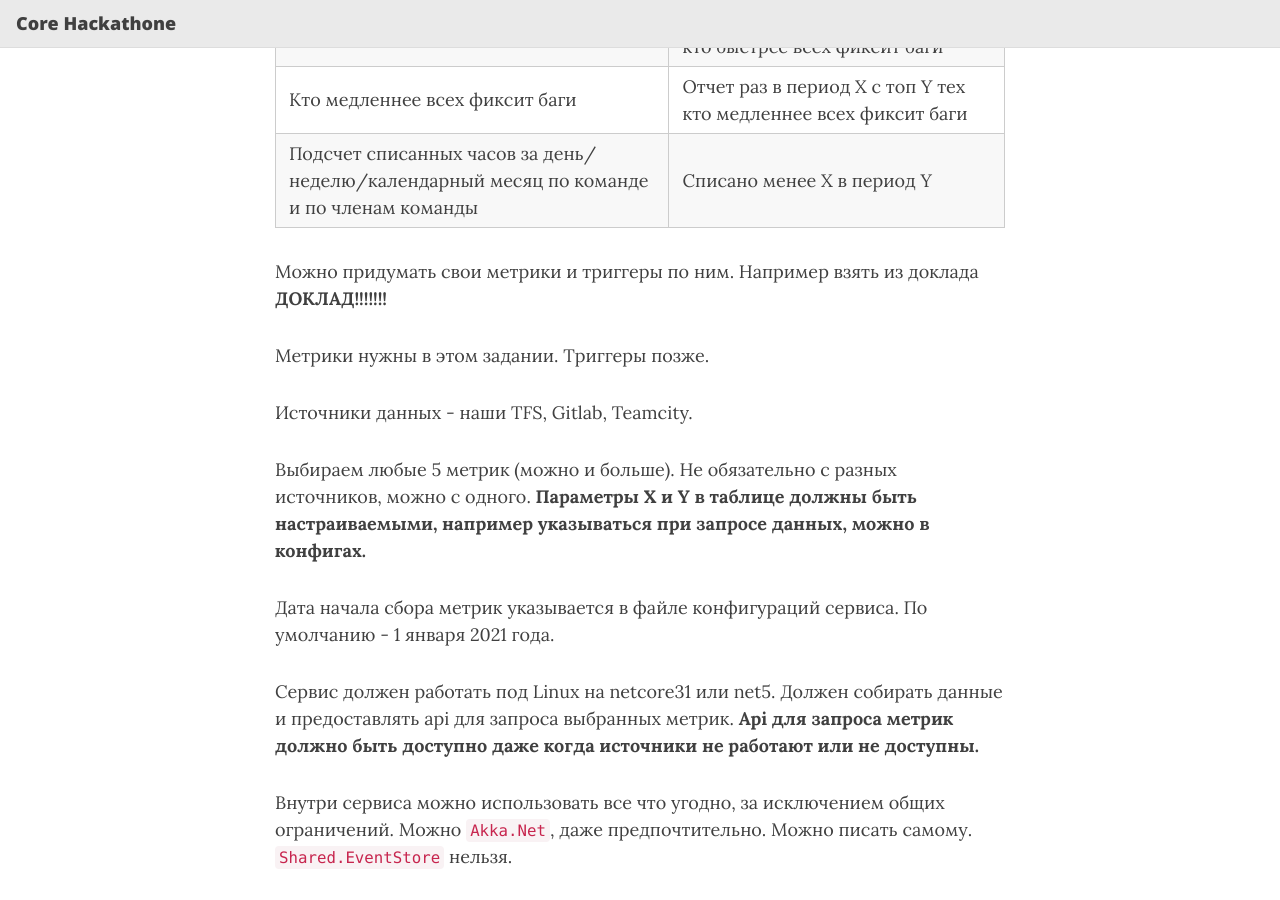
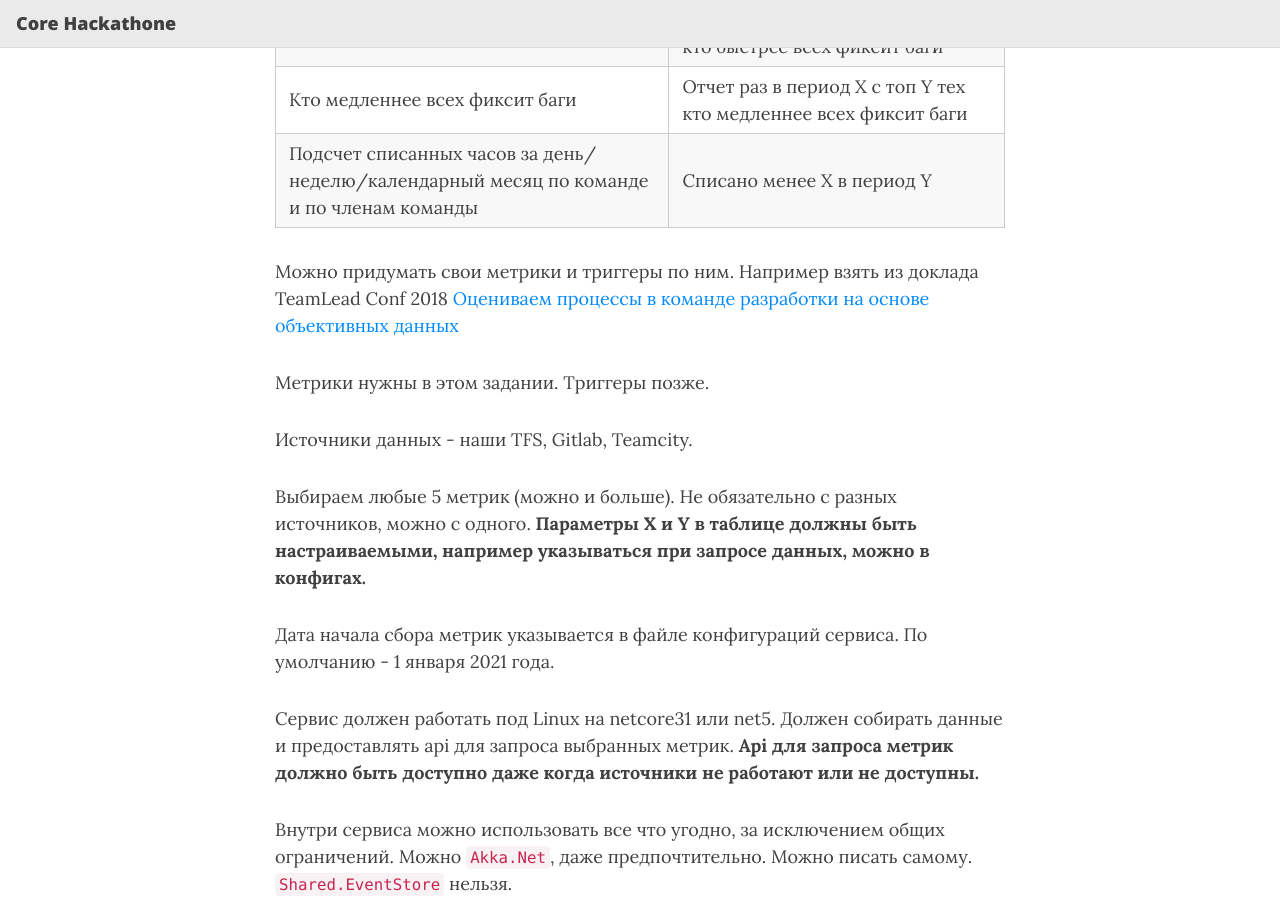
Before and after one commit to core-hackathon/core-hackathon.github.io, a Jekyll site: the page built from _posts/2021-06-28-task-1.markdown, in a window 1280 px wide and 900 px high, scrolled down 1212 px. Built offline with Jekyll 4.4.1, drawn with Linux system fonts in a browser that asks for light colours; nearby versions of some CDN libraries.

Commit message:
Add video about metrics

```diff
--- a/_posts/2021-06-28-task-1.markdown
+++ b/_posts/2021-06-28-task-1.markdown
@@ -27,7 +27,7 @@ categories: core
 | Кто медленнее всех фиксит баги|Отчет раз в период X с топ Y тех кто медленнее всех фиксит баги|
 | Подсчет списанных часов за день/неделю/календарный месяц по команде и по членам команды|Списано менее Х в период Y|
 
-Можно придумать свои метрики и триггеры по ним. Например взять из доклада **ДОКЛАД!!!!!!!**
+Можно придумать свои метрики и триггеры по ним. Например взять из доклада TeamLead Conf 2018 [Оцениваем процессы в команде разработки на основе объективных данных](https://www.youtube.com/watch?v=-yDLzoX4re4)
 
 Метрики нужны в этом задании. Триггеры позже.
 
```
